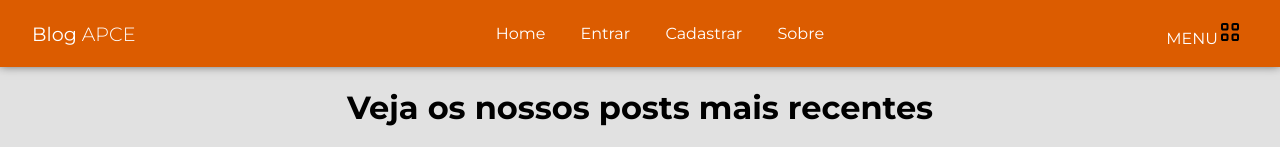
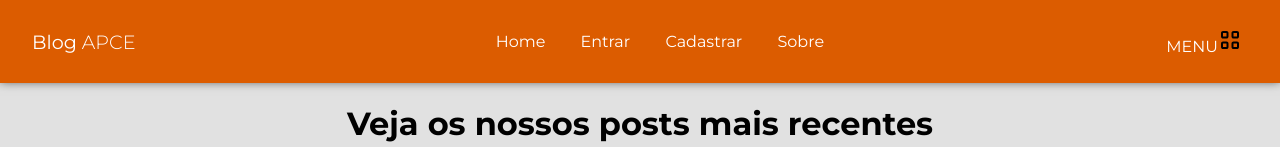
Before and after one commit to MateusProDev/myapce, a React (Create React App) app: page / in a window 1280 px wide. Shown: the top 147 px of the page. Built offline with nearby package versions, Linux system fonts and the light colour scheme; no server answers; the database is empty.

Commit message:
alt style

```diff
--- a/src/components/Navbar.module.css
+++ b/src/components/Navbar.module.css
@@ -7,7 +7,7 @@
   box-shadow: rgba(0, 0, 0, 0.725) 0px -2px 10px 0px;
   justify-content: space-between;
   align-items: center;
-  padding: 0.5em 2em;
+  padding: 1em 2em;
 }
 
 .brand {
```
